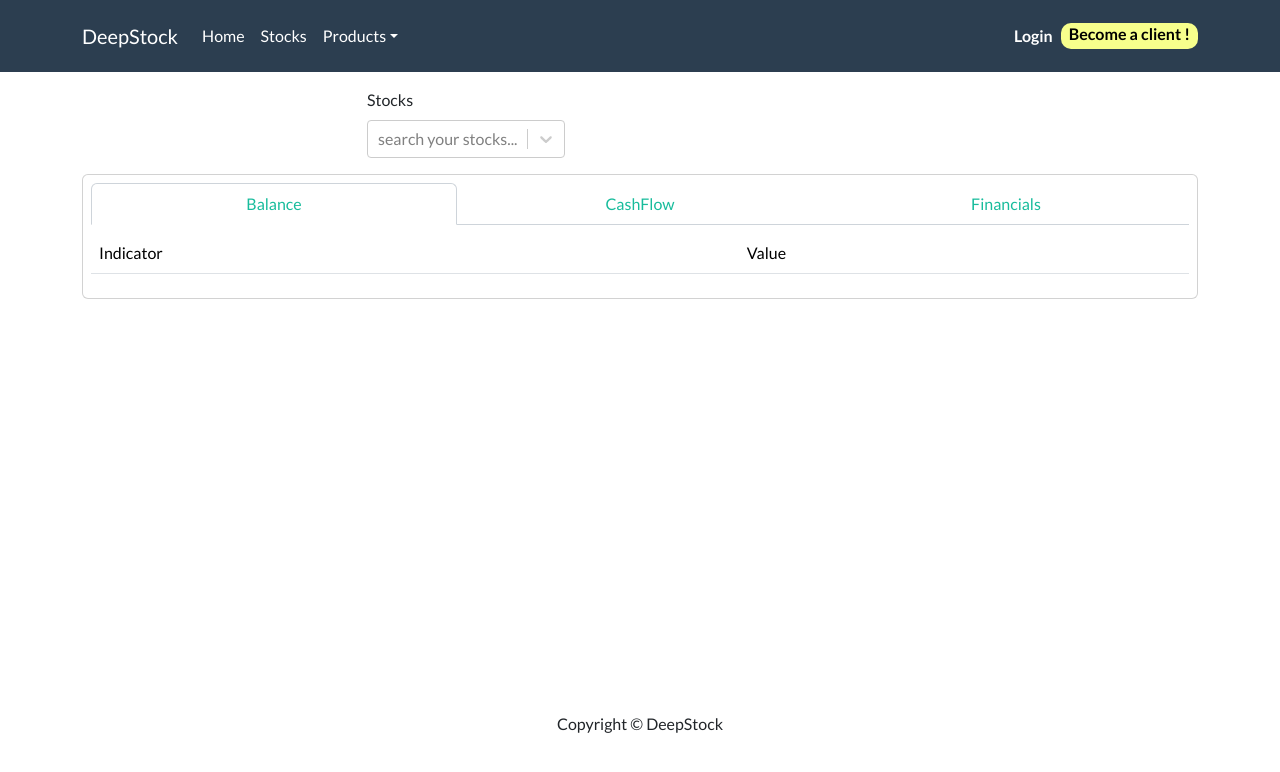
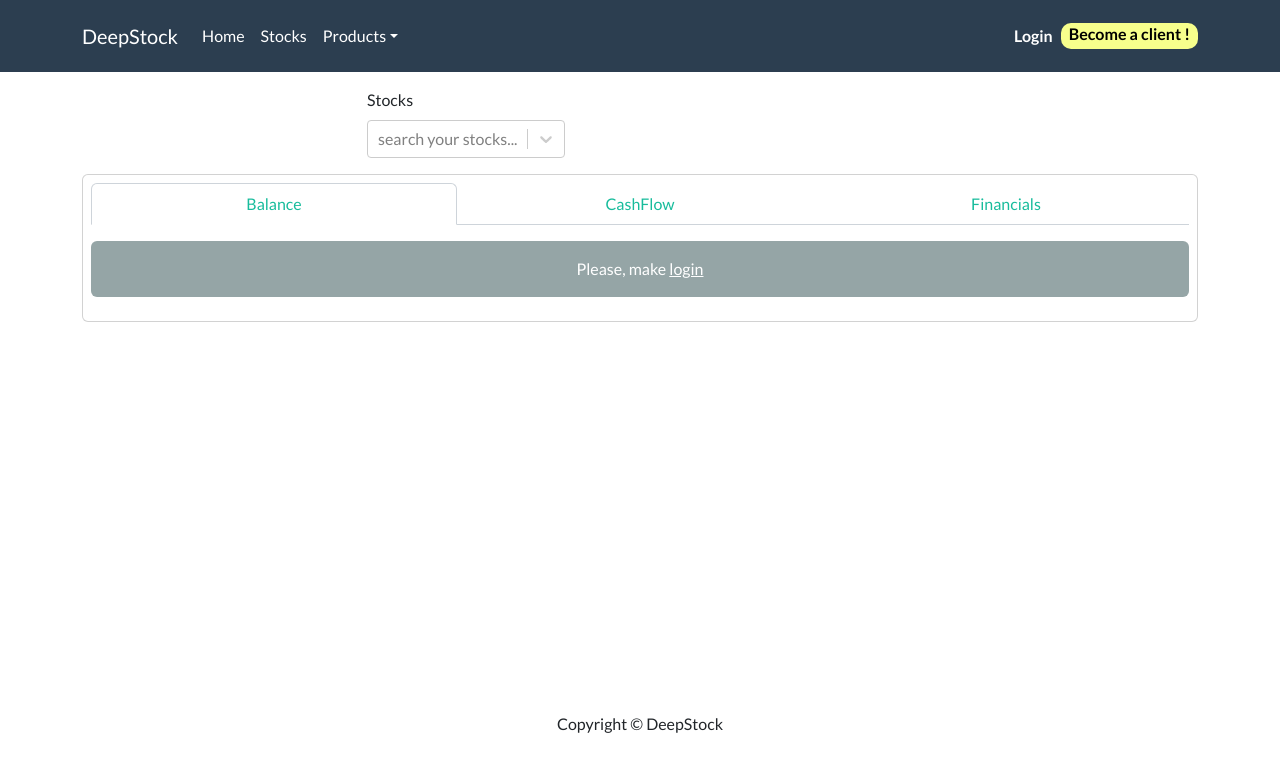
Before and after one commit to victoralmeida428/DeepStock, a React (Create React App) app in the folder frontend/: page /informations in a window 1280 px wide. Shown: the top 772 px of the page. Built offline with nearby package versions, Linux system fonts and the light colour scheme.

Commit message:
informations corrections

```diff
--- a/frontend/src/screens/InformationsScreen.js
+++ b/frontend/src/screens/InformationsScreen.js
@@ -5,11 +5,15 @@ import { stocksInformationsAction } from "../actions/informationsActions";
 import FormStocks from "../components/Form/Forms";
 import { Card, Nav } from "react-bootstrap";
 import CustomTable from "../components/CustomTable";
+import Loader from "../components/Loader";
+import Message from "../components/Message";
 
 export default function InformationScreen() {
     const dispatch = useDispatch()
     const [stock, setStock] = useState('')
     const info = useSelector((state) => state.stocksInformations)
+    const loginReducer = useSelector(state => state.userLogin)
+    const {userInfo} = loginReducer
     const [balace, setBalance] = useState(true)
     const [finan, setFinan] = useState(false)
     const [cash, setCash] = useState(false)
@@ -48,7 +52,7 @@ export default function InformationScreen() {
 
     return (
         <BaseScreen>
-            <FormStocks onChange={(e)=>setStock(e.value)}></FormStocks>
+            <FormStocks onChange={(e)=>setStock(e?e.value:'')}></FormStocks>
             <Card className="mt-3 p-2">
                 <Nav variant="tabs" justify>
                     <Nav.Item>
@@ -76,7 +80,8 @@ export default function InformationScreen() {
                         }}>Financials</Nav.Link>
                     </Nav.Item>
                 </Nav>
-                <CustomTable body={body}/>
+                {userInfo?<CustomTable body={body}/>:<Message variant='secondary'>Please, make <a href="login">login</a></Message>}
+                {info.loading?<Loader/>:null}
             </Card>
         </BaseScreen>
     )
--- a/frontend/src/screens/StocksScreen.js
+++ b/frontend/src/screens/StocksScreen.js
@@ -5,7 +5,7 @@ import {useEffect, useState} from "react";
 import {candleChart, favStocksAction, infoStocksTable} from "../actions/stocksActions";
 import CandleStick from "../components/Stocks/chart";
 import Loader from "../components/Loader";
-import {Carousel, Container, Stack} from "react-bootstrap";
+import { Container} from "react-bootstrap";
 import FormStocks from "../components/Form/Forms";
 import TableInfo from "../components/TableInfo";
 
```
